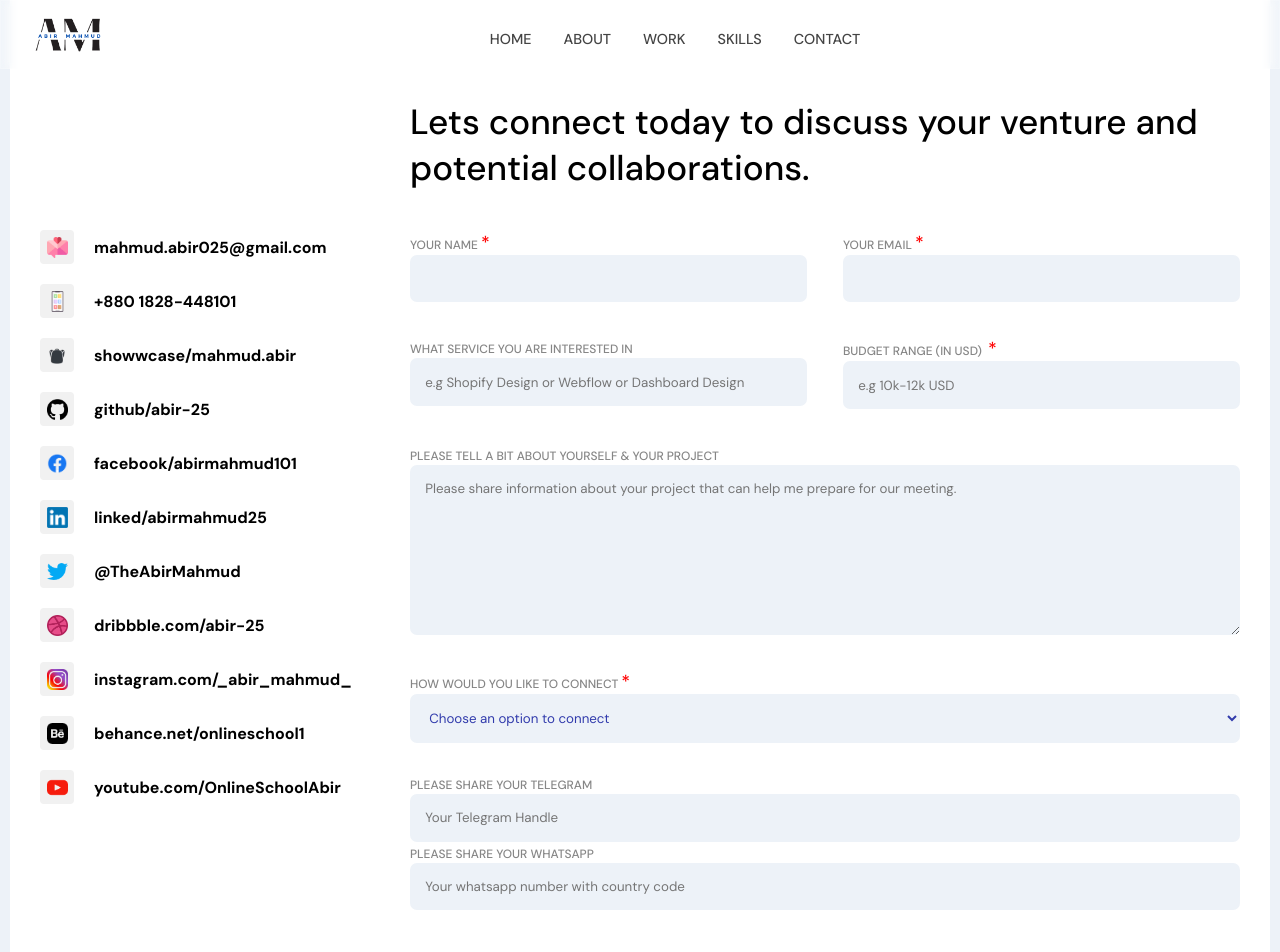
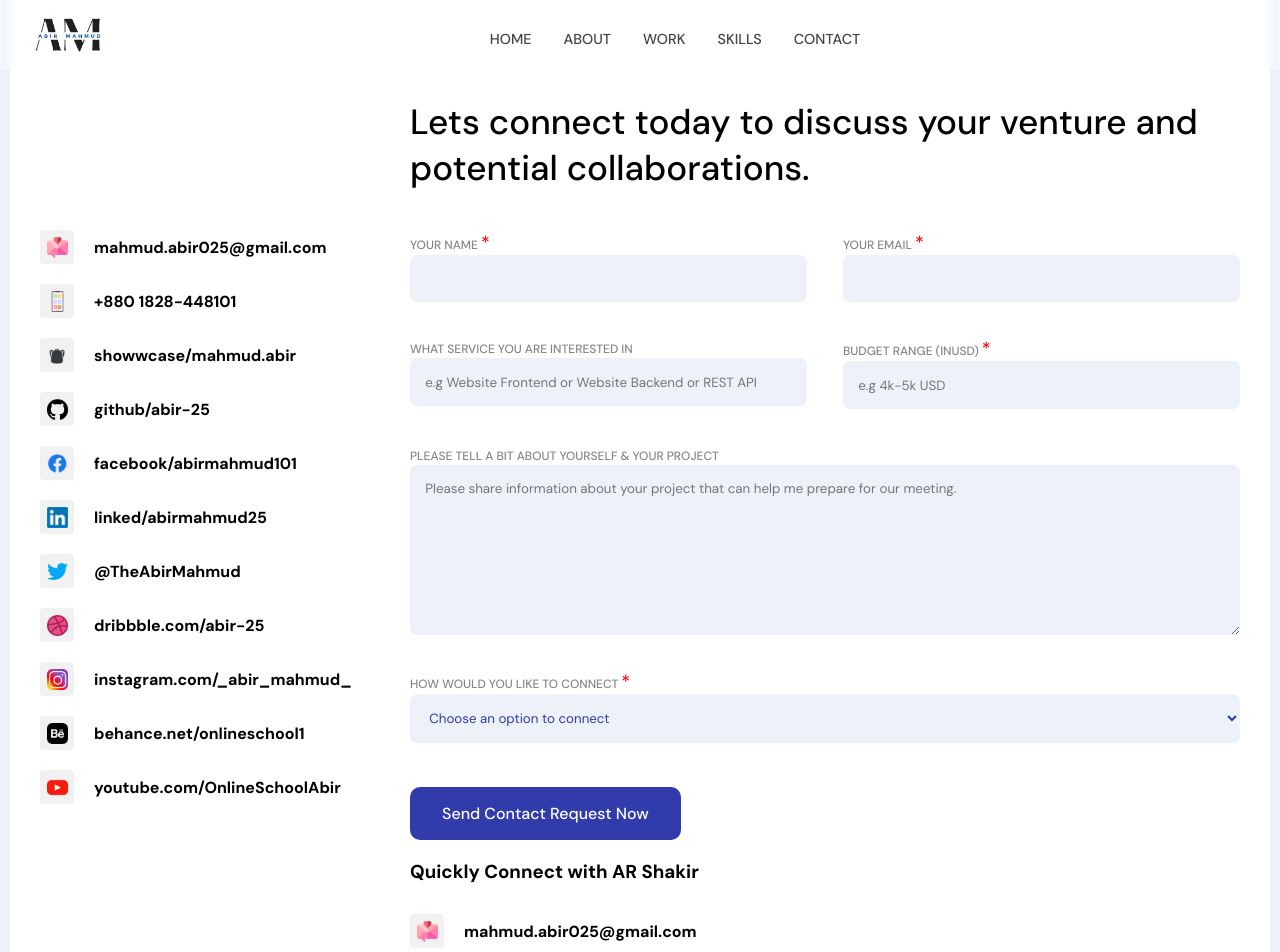
Before and after one commit to abir-25/portfolio-frontend-react, a React (Create React App) app: page /contact in a window 1280 px wide. Shown: the top 952 px of the page. Built offline with nearby package versions, Linux system fonts and the light colour scheme.

Commit message:
contact page connect option completed

```diff
--- a/src/container/Contact/Contact.jsx
+++ b/src/container/Contact/Contact.jsx
@@ -1,4 +1,4 @@
-import React from "react";
+import React, { useEffect, useState } from "react";
 import "./Contact.scss";
 import { Navbar } from "../../components";
 import linkedIn from "../../assets/linkedin.png";
@@ -14,6 +14,21 @@ import github from "../../assets/github.png";
 import facebook from "../../assets/facebook.png";
 
 const Contact = () => {
+  const [location, setLocation] = useState();
+  const [whatsApp, setWhatsApp] = useState(false);
+
+  useEffect(() => {
+    setLocation(JSON.parse(localStorage.getItem("geo-location")));
+  }, []);
+
+  const handleConnectOptions = (e) => {
+    if (e.target.value === "whatsapp") {
+      setWhatsApp(true);
+    } else {
+      setWhatsApp(false);
+    }
+  };
+
   return (
     <>
       <Navbar />
@@ -208,7 +223,6 @@ const Contact = () => {
                       class="new-form-control"
                       id="name"
                       name="name"
-                      fdprocessedid="eqgaq"
                     />
                   </div>
                   <div class="input-controls">
@@ -221,7 +235,6 @@ const Contact = () => {
                       class="new-form-control"
                       id="email"
                       name="email"
-                      fdprocessedid="t04dff"
                     />
                   </div>
                 </div>
@@ -231,24 +244,28 @@ const Contact = () => {
                     <input
                       type="text"
                       class="new-form-control"
-                      placeholder="e.g Shopify Design or Webflow or Dashboard Design"
+                      placeholder="e.g Website Frontend or Website Backend or REST API"
                       id="services"
                       name="services"
-                      fdprocessedid="mmhve"
                     />
                   </div>
                   <div class="input-controls">
                     <label for="email">
-                      Budget Range (in USD) <span class="required">*</span>
+                      Budget Range (in
+                      {location?.country_code === "BD" ? "BDT" : "USD"})
+                      <span class="required">*</span>
                     </label>
                     <input
                       type="text"
                       required=""
                       class="new-form-control"
-                      placeholder="e.g 10k-12k USD"
+                      placeholder={`e.g ${
+                        location?.country_code === "BD"
+                          ? "30k-40k BDT"
+                          : "4k-5k USD"
+                      }`}
                       id="budget"
                       name="budget"
-                      fdprocessedid="ekywd"
                     />
                   </div>
                 </div>
@@ -272,12 +289,12 @@ const Contact = () => {
                     required=""
                     id="connectoptions"
                     name="connectoptions"
-                    fdprocessedid="rhy8ng"
+                    onChange={handleConnectOptions}
                   >
                     <option>Choose an option to connect</option>
                     <option value="zoom">I want to schedule a zoom call</option>
-                    <option value="telegram">
-                      I want to connect via Telegram
+                    <option value="meet">
+                      I want to schedule a Meeting on Google Meet
                     </option>
                     <option value="whatsapp">
                       I want to connect via WhatsApp
@@ -287,16 +304,7 @@ const Contact = () => {
                     </option>
                   </select>
                 </div>
-                <div class="input-controls">
-                  <label for="telegram">Please share your Telegram</label>
-                  <input
-                    type="text"
-                    class="new-form-control"
-                    placeholder="Your Telegram Handle"
-                    id="telegram"
-                    name="telegram"
-                  />
-                </div>
+                {whatsApp && (
                   <div class="input-controls">
                     <label for="whatsapp">Please share your WhatsApp</label>
                     <input
@@ -307,6 +315,8 @@ const Contact = () => {
                       name="whatsapp"
                     />
                   </div>
+                )}
+
                 <div style={{ display: "none" }}>
                   <input type="submit" />
                 </div>
```
Lines whose indentation alone changed are shown as unchanged.
